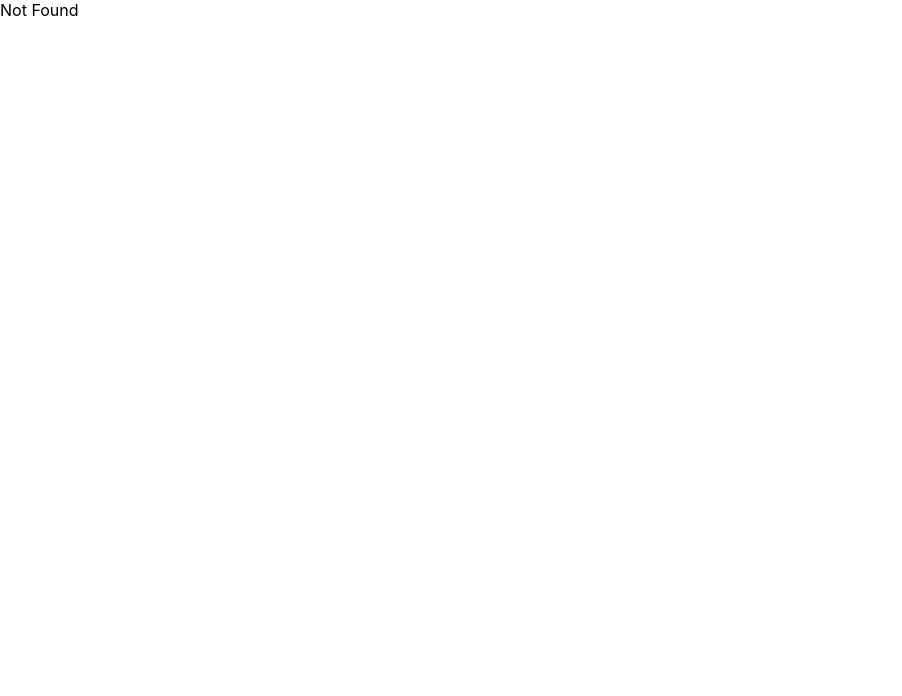
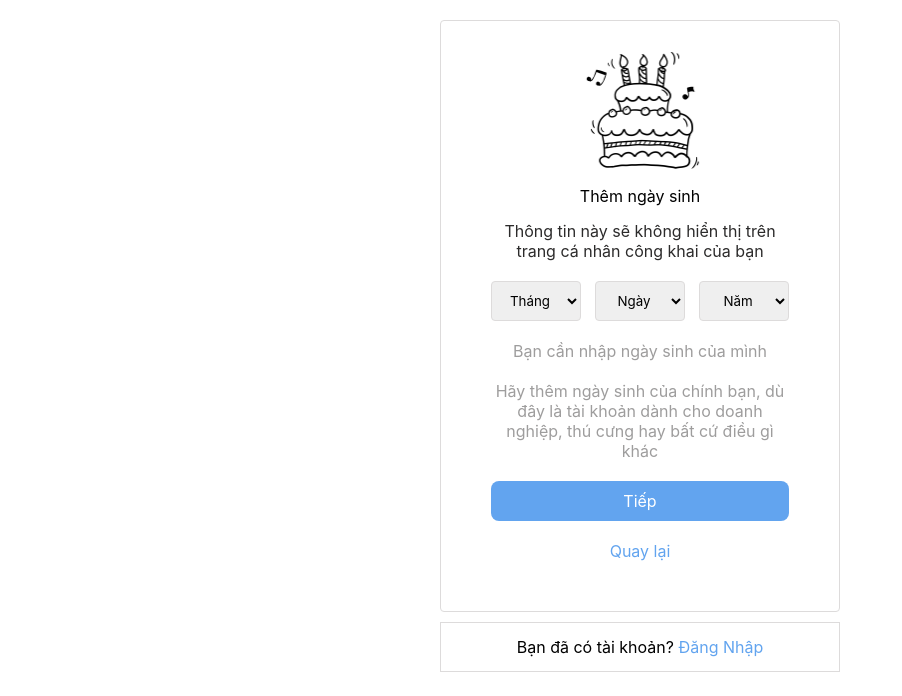
Before and after one commit to parallelism623/capygram-fe, a React (Vite) app: page /register-birthday in a window 1280 px wide. Shown: the top 696 px of the page, without its empty margins (0-902 px from the left). Built offline with nearby package versions, Linux system fonts and the light colour scheme.

Commit message:
screen step-2 register

```diff
--- a/src/App.jsx
+++ b/src/App.jsx
@@ -12,6 +12,7 @@ import Login from './pages/login/Login';
 import Menu from './components/Menu/Menu';
 import LayoutMenu from './layouts/LayoutMenu';
 import RegisterInFo from './pages/register/information/RegisterInFo';
+import RegisterBirthday from './pages/register/birthday/RegisterBirthday';
 
 const App = () => {
   const routes = useRoutes([
@@ -22,6 +23,10 @@ const App = () => {
     {
       path: '/register-information',
       element: <RegisterInFo />
+    },
+    {
+      path: '/register-birthday',
+      element: <RegisterBirthday />
     },
     {
       path: '/',
--- /dev/null
+++ b/src/pages/register/birthday/RegisterBirthday.jsx
@@ -0,0 +1,61 @@
+/* eslint-disable */
+import React from 'react';
+import { Link } from 'react-router-dom';
+import { Field, Form, Formik } from 'formik';
+
+import birthday_cake from '../../../../public/images/birthday_cake.png';
+
+import './RegisterBirthday.scss';
+
+const RegisterBirthday = () => {
+  return (
+    <div className='body-birthday-register'>
+      <div className='body-form'>
+        <div className='form-birthday-register'>
+          <Formik>
+            <Form>
+              <div className='img-birthday-register'>
+                <img className='img' src={birthday_cake} />
+              </div>
+                <p className='title-form'>Thêm ngày sinh</p>
+                <p className='p1'>Thông tin này sẽ không hiển thị trên trang cá nhân công khai của bạn</p>
+
+                <div className='form-birthday'>
+                  <Field as='select' name='month' className='form-input'>
+                    <option value=''>Tháng</option>
+                    {Array.from({ length: 12 }, (_, i) => (
+                      <option key={i} value={i + 1}>Tháng {i + 1}</option>
+                    ))}
+                  </Field>
+
+                  <Field as='select' name='day' className='form-input'>
+                    <option value=''>Ngày</option>
+                    {Array.from({ length: 31 }, (_, i) => (
+                      <option key={i} value={i + 1}>Ngày {i + 1}</option>
+                    ))}
+                  </Field>
+
+                  <Field as='select' name='year' className='form-input'>
+                    <option value=''>Năm</option>
+                    {Array.from({ length: 120 }, (_, i) => (
+                      <option key={i} value={2022 - i}>Năm {2022 - i}</option>
+                    ))}
+                  </Field>
+                </div>
+                <p className='p2'>Bạn cần nhập ngày sinh của mình</p>
+                <p className='p3'>Hãy thêm ngày sinh của chính bạn, dù đây là tài khoản dành cho doanh nghiệp, thú cưng hay bất cứ điều gì khác</p>
+                <button className='btn-next' type='submit'>Tiếp</button>
+              <p className='p4'><Link className="link-p4" to="/register-information">Quay lại</Link></p>
+
+            </Form>
+          </Formik>
+        </div>
+        <div className='div-link-login'>
+          <p>Bạn đã có tài khoản? <Link className='link-login' to='/login'>Đăng Nhập</Link></p>
+        </div>
+      </div>
+    </div>
+  )
+}
+
+export default RegisterBirthday;
--- /dev/null
+++ b/src/pages/register/birthday/RegisterBirthday.scss
@@ -0,0 +1,114 @@
+.body-birthday-register{
+  display: flex;
+  justify-content: center;
+  align-items: center;
+
+
+  .body-form{
+    display: flex;
+    flex-direction: column;
+    width: 400px;
+
+    .form-birthday-register{
+      width: 100%;
+      border: 1px solid rgb(221, 219, 219);
+      border-radius: 4px;
+      min-height: 500px;
+      padding: 50px;
+      margin-top: 20px;
+
+
+      .img-birthday-register{
+        width: 100%;
+        display: flex;
+        justify-content: center;
+        align-items: center;
+        margin-top: -35px;
+
+        .img{
+          width: 50%;
+          height: 150px;
+        }
+      }
+
+      .title-form{
+        text-align: center;
+      }
+
+      .p1{
+        text-align: center;
+        margin-top: 15px;
+        color: rgb(44, 43, 43);
+      }
+
+      .form-birthday{
+        margin-top: 20px;
+        width: 100%;
+        height: 40px;
+        display: flex;
+        justify-content: space-between;
+
+        .form-input{
+          height: 100%;
+          width: 90px;
+          border: 1px solid rgb(221, 219, 219);
+          border-radius: 4px;
+          text-align: center;
+
+          &:focus{
+            outline: none;
+            border-color: #007bff;
+          }
+        }
+      }
+
+      .p2{
+        margin-top: 20px;
+        text-align: center;
+        color: rgb(158, 157, 157);
+      }
+
+      .p3{
+        margin-top: 20px;
+        text-align: center;
+        color: rgb(158, 157, 157);
+      }
+
+      .btn-next{
+        margin-top: 20px;
+        width: 100%;
+        height: 40px;
+        background-color: rgb(98, 164, 239);
+        border: none;
+        border-radius: 8px;
+        font-size: 16px;
+        color: white;
+      }
+
+      .p4{
+        margin-top: 20px;
+        text-align: center;
+
+        .link-p4{
+          text-decoration: none;
+          color: rgb(98, 164, 239);
+        }
+      }
+    }
+
+    .div-link-login{
+      margin-top: 10px;
+      border: 1px solid rgb(221, 219, 219);
+      min-height: 50px;
+      display: flex;
+      justify-content: center;
+      align-items: center;
+
+      .link-login{
+        color: rgb(98, 164, 239);
+        text-decoration: none;
+        font-size: 16px;
+      }
+    }
+  }
+}
--- a/src/pages/register/information/RegisterInFo.jsx
+++ b/src/pages/register/information/RegisterInFo.jsx
@@ -3,7 +3,7 @@ import React, { useState } from 'react';
 import { ErrorMessage, Field, Form, Formik } from 'formik';
 import { Link } from 'react-router-dom';
 
-import { loginValidation } from "../../../utils/validation/loginValidation";
+import { registerValidation } from "../../../utils/validation/registerValidation";
 
 import logoCapyGram from "../../../../public/images/logoCapyGram.png";
 
@@ -24,11 +24,11 @@ const RegisterInFo = () => {
   }
   return (
     <div className='div-body'>
-      <div className='div-login'>
+      <div className='div-register'>
         <div className='div-form'>
           <Formik
             initialValues={initValue}
-            validationSchema={loginValidation}
+            validationSchema={registerValidation}
             onSubmit={async (values) => {
               console.log(values);
             }}
@@ -98,8 +98,8 @@ const RegisterInFo = () => {
             )}
           </Formik>
         </div>
-        <div className='div-link-register'>
-          <p>Bạn đã có tài khoản? <Link className='link-register' to='/login'>Đăng Nhập</Link></p>
+        <div className='div-link-login'>
+          <p>Bạn đã có tài khoản? <Link className='link-login' to='/login'>Đăng Nhập</Link></p>
         </div>
       </div>
     </div>
--- a/src/pages/register/information/RegisterInFo.scss
+++ b/src/pages/register/information/RegisterInFo.scss
@@ -2,7 +2,7 @@
   display: flex;
   justify-content: center;
   align-items: center;
-  .div-login{
+  .div-register{
     display: flex;
     flex-direction: column;
     width: 400px;
@@ -142,7 +142,7 @@
         font-size: 16px;
       }
     }
-    .div-link-register{
+    .div-link-login{
       margin-top: 10px;
       border: 1px solid rgb(221, 219, 219);
       min-height: 50px;
@@ -150,7 +150,7 @@
       justify-content: center;
       align-items: center;
 
-      .link-register{
+      .link-login{
         color: rgb(98, 164, 239);
         text-decoration: none;
         font-size: 16px;
--- a/src/utils/validation/loginValidation.js
+++ b/src/utils/validation/registerValidation.js
@@ -1,6 +1,6 @@
 import * as Yup from 'yup';
 
-export const loginValidation = Yup.object().shape({
+export const registerValidation = Yup.object().shape({
   Email: Yup.string()
     .email('Email không hợp lệ!')
     .required('Số điện thoại hoặc email không được để trống!'),
```
Also changed, not shown: public/images/birthday_cake.png (added).
